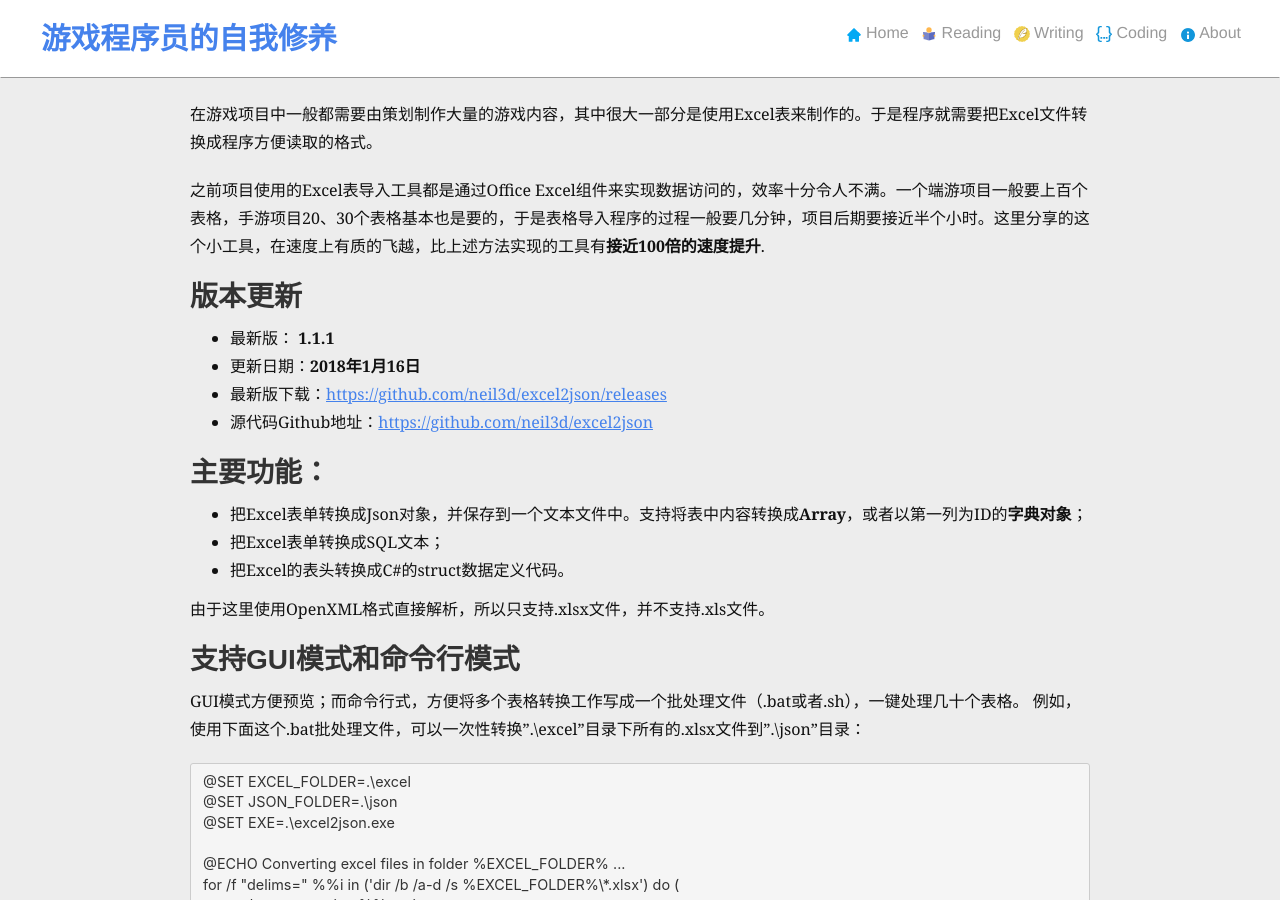
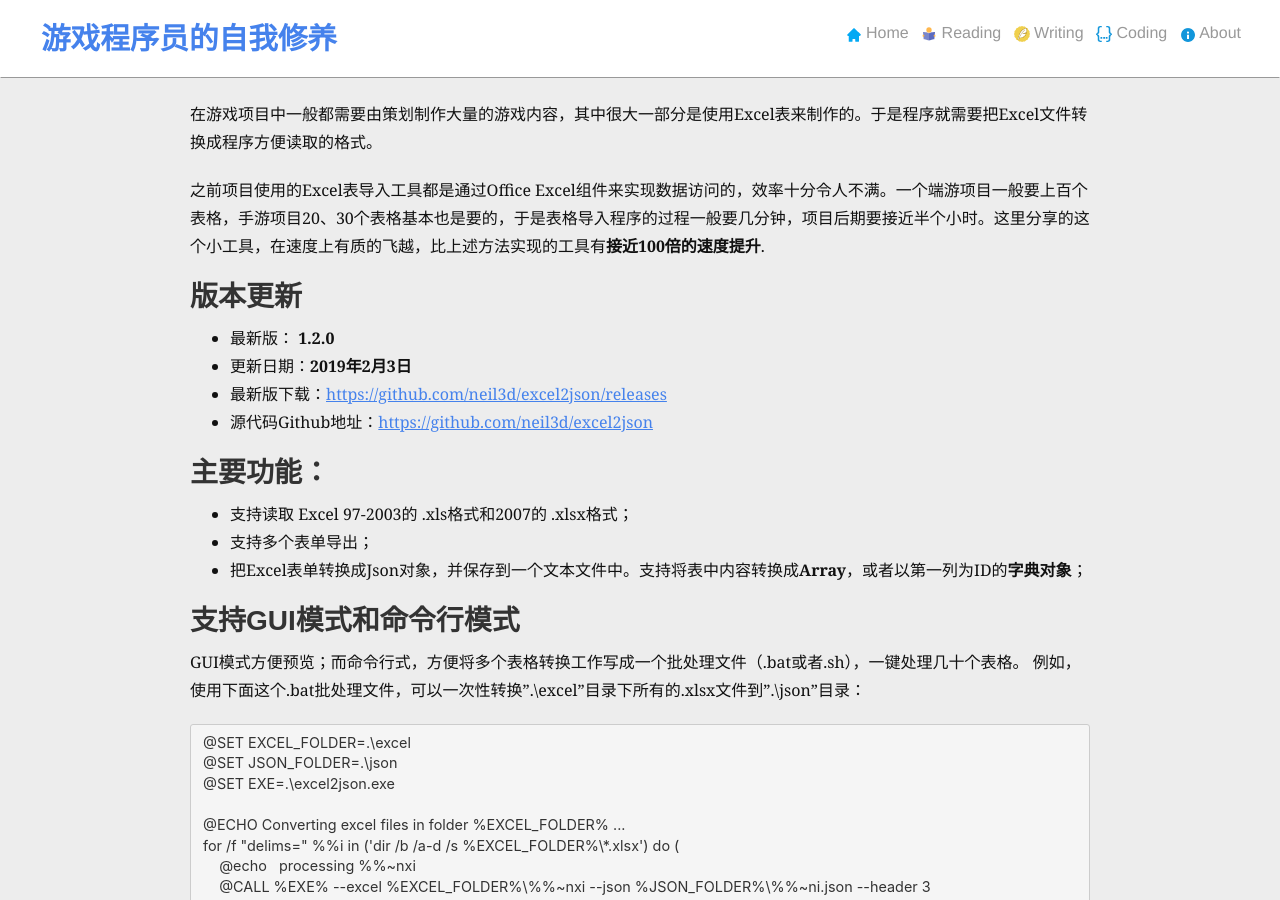
Before and after one commit to neil3d/neil3d.github.io, a Jekyll site: the page built from app/excel2json.md, in a window 1280 px wide and 900 px high. Built offline with Jekyll 4.4.1, drawn with Linux system fonts in a browser that asks for light colours; comment, search, counter and statistics services are not loaded; some of the changed text lies outside the part shown.

Commit message:
excel2json v1.2.0

```diff
--- a/app/excel2json.md
+++ b/app/excel2json.md
@@ -9,19 +9,17 @@ title: excel2json
 
 ### 版本更新
 
-* 最新版：  **1.1.1**
-* 更新日期：**2018年1月16日**
+* 最新版：  **1.2.0**
+* 更新日期：**2019年2月3日**
 * 最新版下载：[https://github.com/neil3d/excel2json/releases](https://github.com/neil3d/excel2json/releases)
 * 源代码Github地址：[https://github.com/neil3d/excel2json](https://github.com/neil3d/excel2json)
 
 
 ### 主要功能：
 
+* 支持读取 Excel 97-2003的 .xls格式和2007的 .xlsx格式；
+* 支持多个表单导出；
 * 把Excel表单转换成Json对象，并保存到一个文本文件中。支持将表中内容转换成**Array**，或者以第一列为ID的**字典对象**；
-* 把Excel表单转换成SQL文本；
-* 把Excel的表头转换成C#的struct数据定义代码。
-
-由于这里使用OpenXML格式直接解析，所以只支持.xlsx文件，并不支持.xls文件。
 
 ### 支持GUI模式和命令行模式
 
@@ -50,6 +48,9 @@ for /f "delims=" %%i in ('dir /b /a-d /s %EXCEL_FOLDER%\*.xlsx') do (
 -  -h, --header      Required. 表格中有几行是表头.
 -  -c, --encoding    (Default: utf8-nobom) 指定编码的名称.
 -  -l, --lowcase     (Default: false) 自动把字段名称转换成小写格式.
+-  -a 序列化成数组
+-  -d, --date:指定日期格式化字符串，例如：dd / MM / yyy hh: mm:ss
+
 
 例如：**excel2json --excel test.xlsx --json test.json --header 3 --array true**，其中的输入和输出文件，都在当前目录下；
 
```
